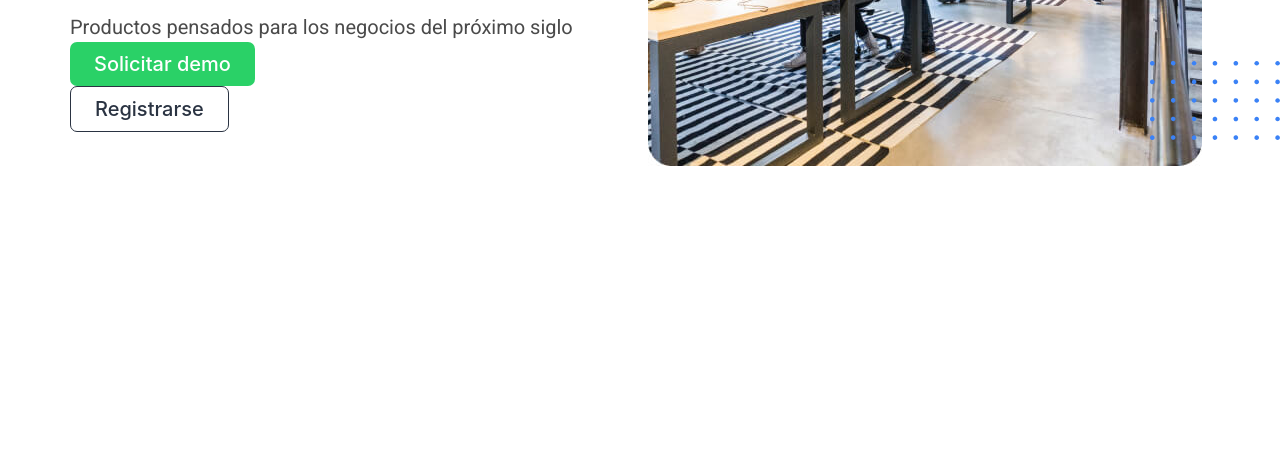
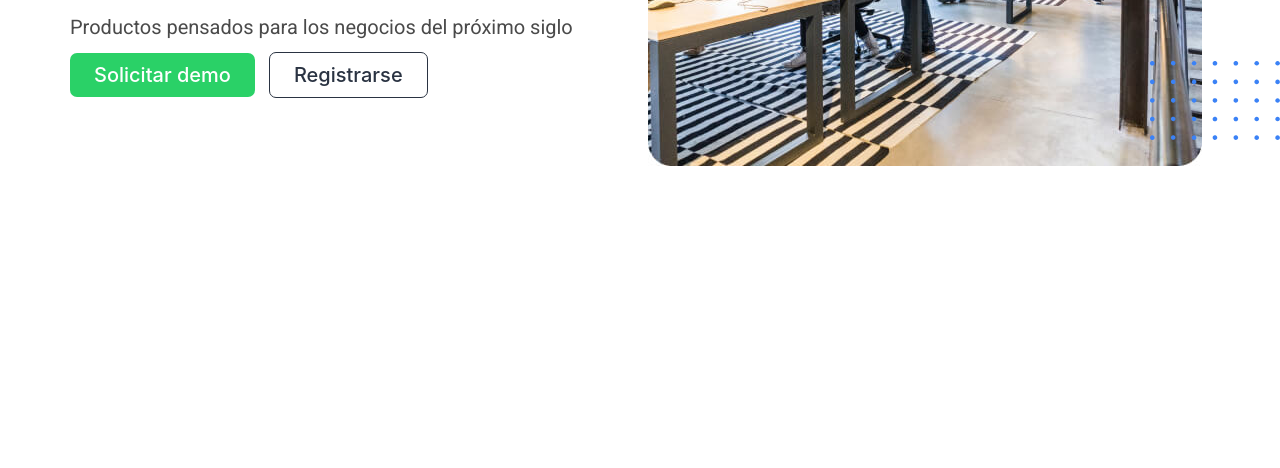
Before and after one commit to NicolasRou/Proyecto-integrado, a plain HTML site: page index.html in a window 1280 px wide. Shown: the part 668-1136 px from the top of the page. Drawn offline with Linux system fonts and the light colour scheme.

Commit message:
Detalles en espaciados

```diff
--- a/style.css
+++ b/style.css
@@ -3,16 +3,13 @@
 body {
     font-family: 'Roboto', sans-serif;
 }
-
 .logoname {
     font-size: 50px;
     font-weight: bold;
 }
-
 .btnIngresar {
     color: #90a2b8;
 }
-
 /* Estilos en el header */
 header {
     margin-top: 90px;
@@ -21,21 +18,16 @@ header {
     grid-template-columns: 1fr 1fr;
     grid-template-rows: 2fr 1fr;
 }
-
-
-
 .divHeader {
     grid-column: 1;
     grid-row: 1;
 }
-
 .bubble {
     background-color: #2ad167;
     padding: 5px;
     border-radius: 15px;
     color: white;
 }
-
 .title1 {
     color: #363636;
   font-size: 2rem;
@@ -43,7 +35,6 @@ header {
   line-height: 1.125;
   margin: 30px 0px 30px;
   font-size: 75px;
-
 }
 .pHeader {
     font-size: 20px;
@@ -56,11 +47,7 @@ header {
     grid-row: 1 / span 2;
     display: flex;
     justify-content: center;
-
-
-
 }
-
 .imgHeader {
     grid-column: 2;
     grid-row: 1;
@@ -70,28 +57,23 @@ header {
     margin-top: 60px;
     margin-bottom: 50px;
 }
-
  .divPrueba {
     grid-column: 2;
     grid-row: 1;
     margin-right: 570px ;
     position: absolute;
  }
-
  .divPrueba2 {
     grid-column: 2;
     grid-row: 1;
     position: absolute;
     margin: 470px 0px 0px 580px;
-
  }
-
  .divButton {
     display: inline-block;
-    width: 50%;
     grid-column: 1;
     grid-row: 2;
-
+    margin-top: 10px;
  }
 .buttonSol {
     background-color: #2ad167;
@@ -102,7 +84,6 @@ header {
     margin-right: 10px;
     padding: 0.5em 1.2em;
     border: hidden;
-
 }
 .buttonSol:hover {
     color: #2a3342;
@@ -215,14 +196,12 @@ span + p {
     width: 90%;
 }
 /* Estilos del pie de página */
-
 .footerNav {
     background-color: #2a3342;
     color: #90a2b8;
     display: flex;
     flex-direction: column;
 }
-
 .divfooter {
     text-align: center;
     margin: 60px 0px 20px;
@@ -231,7 +210,6 @@ span + p {
     width: 48px;
     display: inline-block ;
 }
-
 .imgFooter + h2 {
     display: inline-block;
     font-size: 20px;
@@ -251,9 +229,7 @@ span + p {
     border-top: solid;
     border-top-width: 0.1px ;
 }
-
 /* Estilos del pop-up */
-
 .overlay {
     background-color: rgba(42,51,66,.7);
     position: fixed;
@@ -269,7 +245,6 @@ span + p {
 .overlay.active {
     visibility: visible;
 }
-
 .popup {
     background-color: #2a3342;
     border-radius: 5px;
@@ -288,12 +263,10 @@ span + p {
     text-align: right;
     color: white;
     transition: .3s ease all;
-
 }
 .btn-cerrar-popup:hover {
     color: #2ad167;
 }
-
 .logo-blanco {
     width: 48px;
 }
@@ -310,7 +283,6 @@ span + p {
     margin-bottom: 30px;
     /* opacity: 0; */
 }
-
 .contenedorInputs > input {
     width: 100%;
     margin-bottom: 20px;
@@ -318,12 +290,10 @@ span + p {
     line-height: 52px;
     font-size: 18px;
     border: 1px solid #bbbbbb;
-
 }
 .contenedorInputs > p {
     color: white;
     text-align: left;
-
 }
 .check label {
     float: left;
@@ -333,7 +303,6 @@ span + p {
     float: right;
     color: white;
 }
-
 .ingresar {
     margin-top: 40px;
     transition: .3s ease all;
@@ -351,7 +320,6 @@ span + p {
 .ingresar + div > a:hover {
 color: #2ad167;
 }
-
 .popup.active {	transform: scale(1); opacity: 1; }
 .popup.active h3 { animation: entradaTitulo .8s ease .5s forwards; }
 .popup.active h4 { animation: entradaSubtitulo .8s ease .5s forwards; }
@@ -370,12 +338,10 @@ color: #2ad167;
     }
     .navbar-menu {
         display: flex;
-
     }
     .navbar-start {
         display: flex;
     }
-
     .navbar-end {
         display: flex;
         margin-left: 40%;
@@ -386,11 +352,9 @@ color: #2ad167;
     grid-template-columns: 1fr;
     grid-template-rows: 1fr 1fr;
    }
-
    .divHeader {
        width: auto;
    }
-
     .title1 {
         font-size: 50px;
     }
@@ -398,52 +362,43 @@ color: #2ad167;
     .imgs {
         grid-row: 2;
         grid-column: 1;
-
     }
-
     .imgHeader {
         width: auto;
         margin-top: 80px;
     }
-
     .divPrueba {
         grid-column: 1;
         grid-row: 2;
         position: absolute;
         margin: 190px 280px 0px 0px;
     }
-
     .divPrueba2 {
         grid-column: 1;
         grid-row: 2;
         position: absolute;
         margin: 450px 10px 0px 280px;
     }
-
     .divButton {
         display: flex;
         margin-top: 600px;
         align-content: center;
         grid-row: 1;
     }
-
     .main {
         flex-direction: column;
         align-items: center;
         margin-top: 0px;
         padding: 5px;
     }
-
     .containerCards {
         flex-direction: column;
         align-items: center;
         /* margin: 100px 0px 0px 80px; */
     }
-
     .containCards {
         width: 100%;
     }
-
     .divNav {
         flex-wrap: wrap;
     }
```
Also changed, not shown: index.html (+0 -25 lines).
